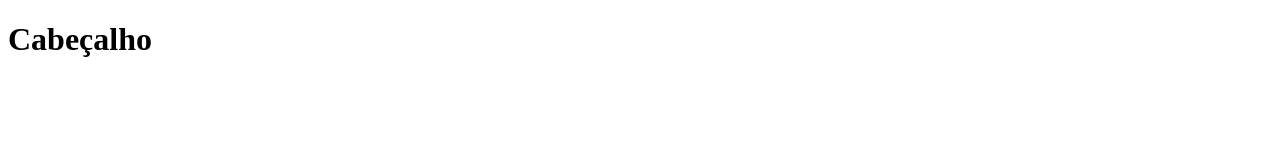
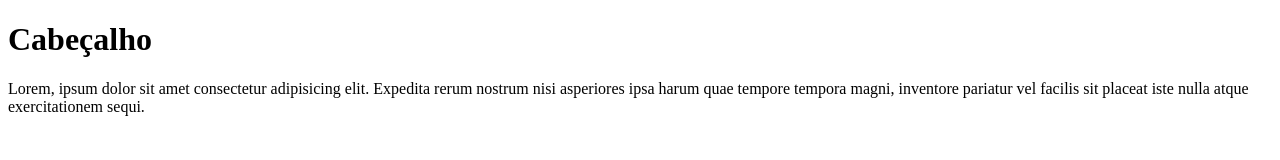
Before and after one commit to antonio-developer/teste-github, a plain HTML site: page teste-github/index.html in a window 1280 px wide. Drawn offline with Linux system fonts and the light colour scheme.

Commit message:
adicionamos um paragrafo

```diff
--- a/teste-github/index.html
+++ b/teste-github/index.html
@@ -10,6 +10,7 @@
 
 <body>
     <h1>Cabeçalho</h1>
+    <p>Lorem, ipsum dolor sit amet consectetur adipisicing elit. Expedita rerum nostrum nisi asperiores ipsa harum quae tempore tempora magni, inventore pariatur vel facilis sit placeat iste nulla atque exercitationem sequi.</p>
 </body>
 
 </html>
```
